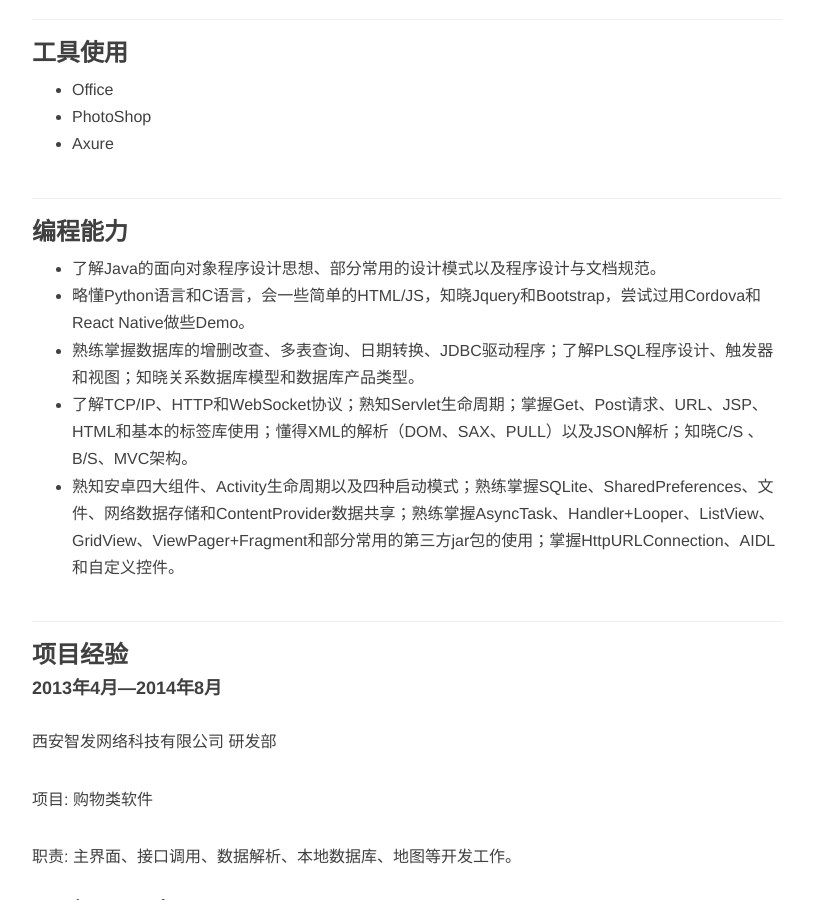
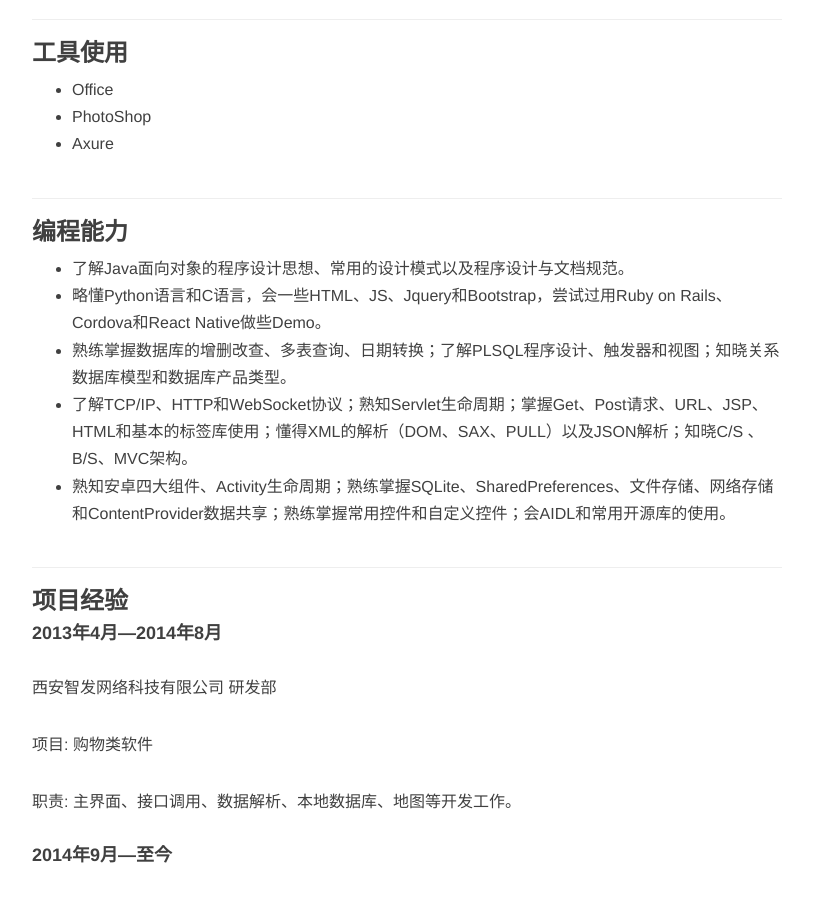
Before and after one commit to chengfeifei/chengfeifei.github.io, a Jekyll site: the page built from _posts/2016-04-14-my-resume.md, in a window 1280 px wide and 900 px high, scrolled down 1097 px. Shown: the whole window, without its empty margins (233-1046 px from the left). Built offline with Jekyll 4.4.1, drawn with Linux system fonts in a browser that asks for light colours; nearby versions of some CDN libraries; comment, search, counter and statistics services are not loaded.

```diff
--- a/_posts/2016-04-14-my-resume.md
+++ b/_posts/2016-04-14-my-resume.md
@@ -43,11 +43,11 @@ date: 2016-04-14
 
 ### 编程能力
 
-* 了解Java的面向对象程序设计思想、部分常用的设计模式以及程序设计与文档规范。
-* 略懂Python语言和C语言，会一些简单的HTML/JS，知晓Jquery和Bootstrap，尝试过用Cordova和React Native做些Demo。
-* 熟练掌握数据库的增删改查、多表查询、日期转换、JDBC驱动程序；了解PLSQL程序设计、触发器和视图；知晓关系数据库模型和数据库产品类型。
+* 了解Java面向对象的程序设计思想、常用的设计模式以及程序设计与文档规范。
+* 略懂Python语言和C语言，会一些HTML、JS、Jquery和Bootstrap，尝试过用Ruby on Rails、Cordova和React Native做些Demo。
+* 熟练掌握数据库的增删改查、多表查询、日期转换；了解PLSQL程序设计、触发器和视图；知晓关系数据库模型和数据库产品类型。
 * 了解TCP/IP、HTTP和WebSocket协议；熟知Servlet生命周期；掌握Get、Post请求、URL、JSP、HTML和基本的标签库使用；懂得XML的解析（DOM、SAX、PULL）以及JSON解析；知晓C/S 、B/S、MVC架构。
-* 熟知安卓四大组件、Activity生命周期以及四种启动模式；熟练掌握SQLite、SharedPreferences、文件、网络数据存储和ContentProvider数据共享；熟练掌握AsyncTask、Handler+Looper、ListView、GridView、ViewPager+Fragment和部分常用的第三方jar包的使用；掌握HttpURLConnection、AIDL和自定义控件。
+* 熟知安卓四大组件、Activity生命周期；熟练掌握SQLite、SharedPreferences、文件存储、网络存储和ContentProvider数据共享；熟练掌握常用控件和自定义控件；会AIDL和常用开源库的使用。
 
 ---
 
```
